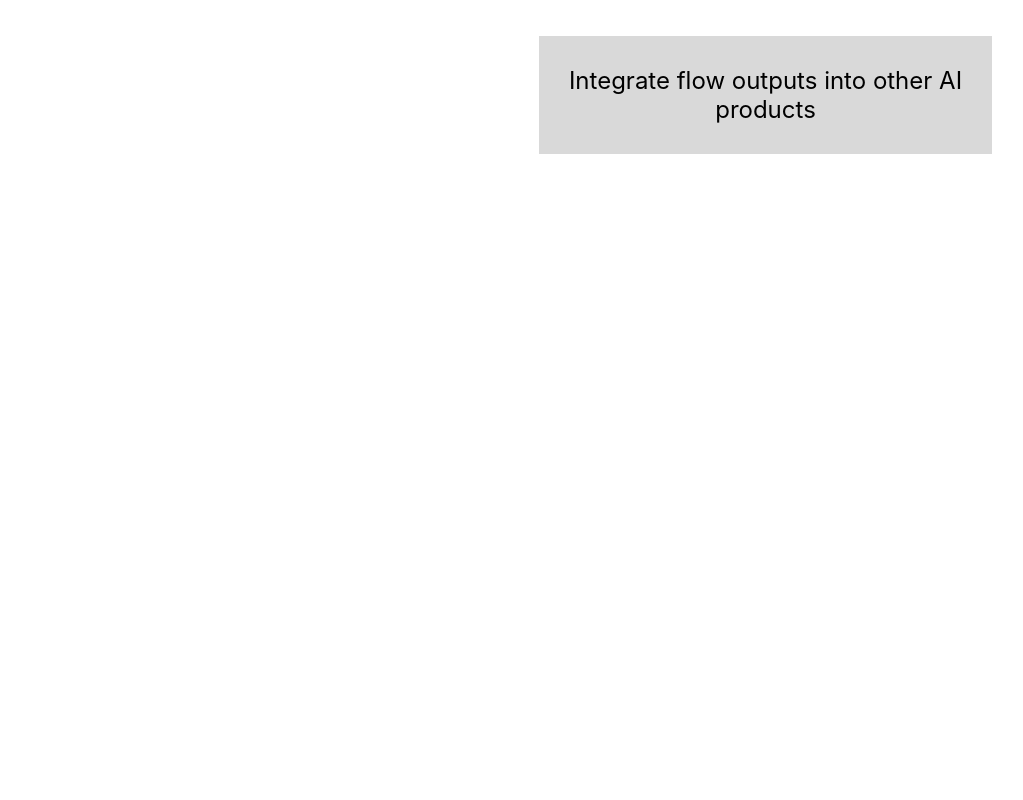
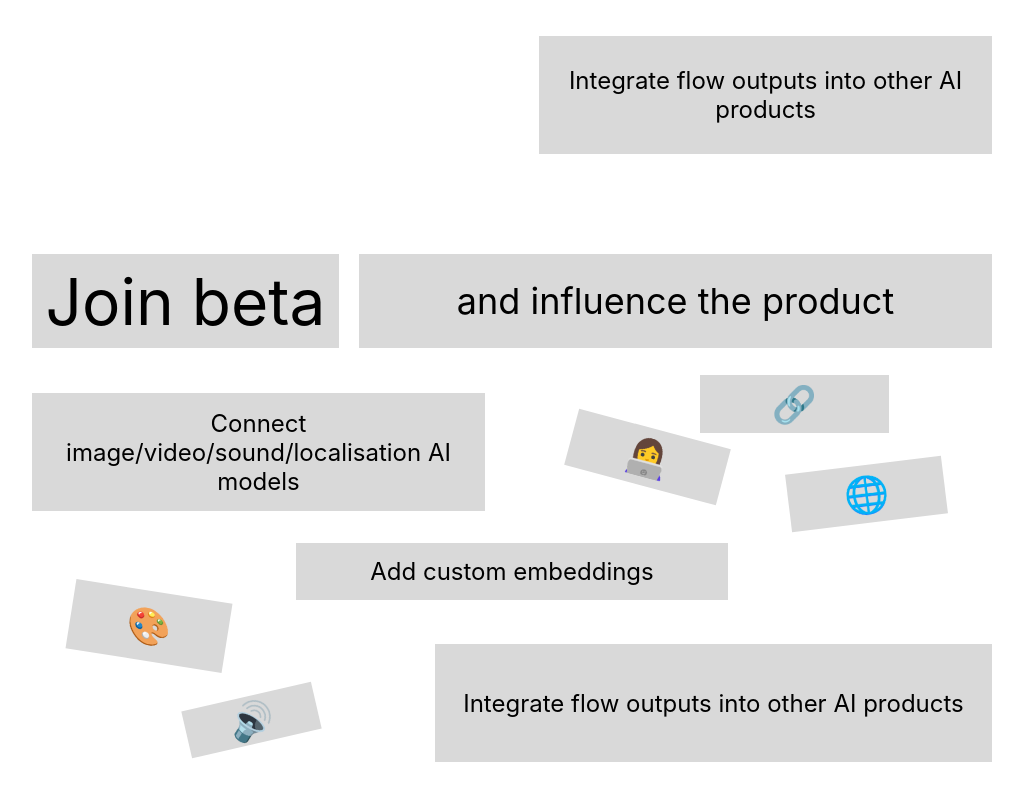
Before and after one commit to Eri4ka/tperformer-landing, a website: page src/index.html in a window 1280 px wide. Shown: the part 5848-6648 px from the top of the page, without its empty margins (128-1151 px from the left). Before the commit the page ends 6102 px from the top, so only its background shows below. Drawn offline with nearby package versions, Linux system fonts and the light colour scheme; files that its build step writes are made by us from their sources; a web font is replaced by a local one.

Commit message:
main join

```diff
--- a/src/html/main.html
+++ b/src/html/main.html
@@ -109,4 +109,48 @@
       </div>
     </div>
   </article>
+  <article class="container block-join">
+    <div class="block-join__content">
+      <div class="block-join__top">
+        <div class="badge element_f4 element_s22">Join beta</div>
+        <div class="badge element_f5 element_s23">
+          and influence the product
+        </div>
+      </div>
+      <div class="block-join__own">
+        <div class="block-join__section">
+          <div class="block-join__simple">
+            <div class="badge element_f1 element_s17">
+              Connect image/video/sound/localisation AI models
+            </div>
+          </div>
+          <div class="block-join__emoji rel">
+            <div class="badge abs element_f5 element_s25 element_e1">🔗</div>
+            <div class="badge abs element_f5 element_s24 element_r2 element_e2">
+              👩‍💻
+            </div>
+            <div class="badge abs element_f5 element_s24 element_r3 element_e3">
+              🌐
+            </div>
+          </div>
+        </div>
+        <div class="badge element_f1 element_s16 element_center element_m-b-06">
+          Add custom embeddings
+        </div>
+        <div class="block-join__section">
+          <div class="block-join__emoji rel">
+            <div class="badge abs element_f5 element_s27 element_r1 element_e4">
+              🎨
+            </div>
+            <div class="badge abs element_f5 element_s26 element_r4 element_e5">
+              🔊
+            </div>
+          </div>
+          <div class="badge flex3 element_f1 element_s21 element_end">
+            Integrate flow outputs into other AI products
+          </div>
+        </div>
+      </div>
+    </div>
+  </article>
 </main>
--- a/src/scss/modules/main.scss
+++ b/src/scss/modules/main.scss
@@ -90,6 +90,44 @@
       gap: 2.25rem;
     }
   }
+
+  &-join {
+    margin-bottom: 5rem;
+
+    &__content {
+      display: flex;
+      flex-direction: column;
+      gap: 2.25rem;
+    }
+
+    &__top {
+      display: flex;
+      justify-content: space-between;
+      gap: 1rem;
+    }
+
+    &__own {
+      display: flex;
+      flex-direction: column;
+      gap: 1.6rem;
+    }
+
+    &__section {
+      display: flex;
+      gap: 1rem;
+    }
+
+    &__emoji {
+      display: flex;
+      flex-grow: 1;
+      height: 118px;
+      z-index: -1;
+    }
+
+    &__simple {
+      flex: 1;
+    }
+  }
 }
 
 .element {
@@ -161,6 +199,10 @@
 
   &_m-b-5 {
     margin-bottom: 5.7rem;
+  }
+
+  &_m-b-06 {
+    margin-bottom: 0.6rem;
   }
 
   &_s1 {
@@ -284,7 +326,86 @@
     height: 81px;
   }
 
+  &_s21 {
+    max-width: 557px;
+    width: 100%;
+    height: 118px;
+  }
+
+  &_s22 {
+    max-width: 307px;
+    width: 100%;
+    height: 94px;
+  }
+
+  &_s23 {
+    max-width: 634px;
+    width: 100%;
+    height: 94px;
+  }
+
+  &_s24 {
+    max-width: 157px;
+    width: 100%;
+    height: 58px;
+  }
+
+  &_s25 {
+    max-width: 189px;
+    width: 100%;
+    height: 58px;
+  }
+
+  &_s26 {
+    max-width: 133px;
+    width: 100%;
+    height: 48px;
+  }
+
+  &_s27 {
+    max-width: 158px;
+    width: 100%;
+    height: 70px;
+  }
+
   &_r1 {
     transform: rotateZ(9deg);
   }
+
+  &_r2 {
+    transform: rotateZ(15deg);
+  }
+
+  &_r3 {
+    transform: rotateZ(-7deg);
+  }
+
+  &_r4 {
+    transform: rotateZ(-13deg);
+  }
+
+  &_e1 {
+    top: -15%;
+    right: 22%;
+  }
+
+  &_e2 {
+    top: 30%;
+    left: 10%;
+  }
+
+  &_e3 {
+    right: 10%;
+    bottom: -10%;
+  }
+
+  &_e4 {
+    top: -45%;
+    left: 10%;
+  }
+
+  &_e5 {
+    left: 40%;
+    bottom: 15%;
+  }
 }
--- a/src/scss/style.scss
+++ b/src/scss/style.scss
@@ -51,5 +51,18 @@ body {
   position: relative;
 }
 
+.abs {
+  position: absolute;
+}
+
+.flex-grow-1 {
+  flex-grow: 1;
+}
+
+.flex3 {
+  flex-grow: 3;
+  flex-basis: 0;
+}
+
 @import './modules/header.scss';
 @import './modules/main.scss';
```
